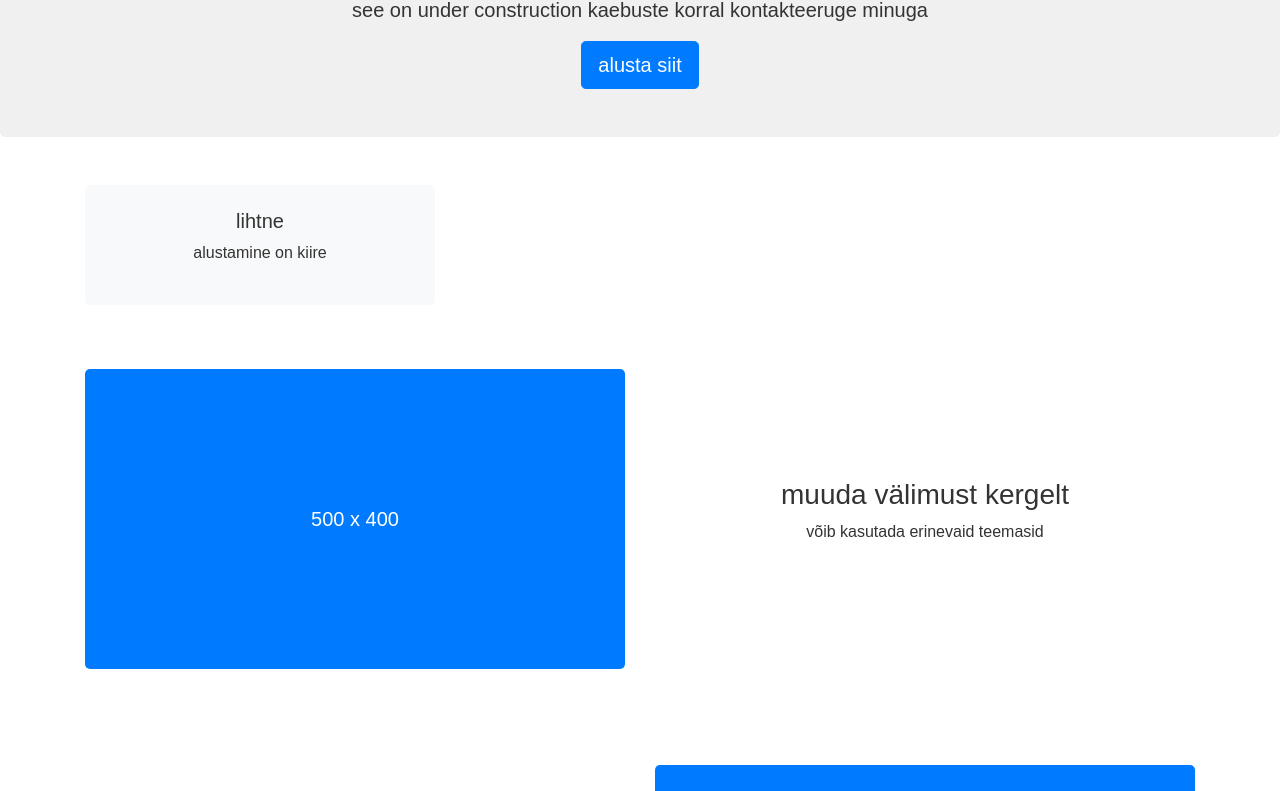
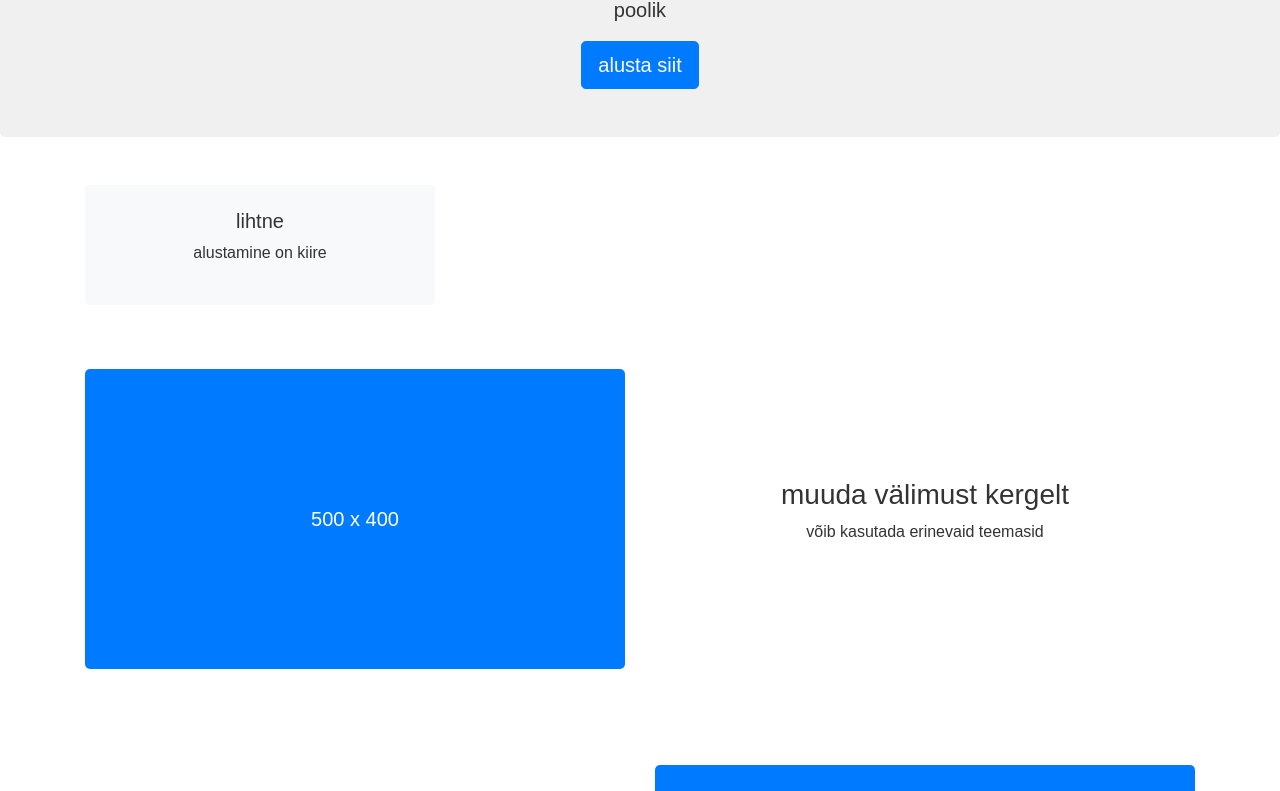
Before and after one commit to GabrielHannikainen/L-pp, a plain HTML site: page Css/iseseisevtoo2.html in a window 1280 px wide. Shown: the part 184-975 px from the top of the page. Drawn offline with nearby package versions, Linux system fonts and the light colour scheme.

Commit message:
Update iseseisevtoo2.html

```diff
--- a/Css/iseseisevtoo2.html
+++ b/Css/iseseisevtoo2.html
@@ -21,7 +21,7 @@
 
   <header class="jumbotron text-center">
     <h1 class="display-4">BS KT</h1>
-    <p class="lead">see on under construction kaebuste korral kontakteeruge minuga</p>
+    <p class="lead">poolik</p>
     <a class="btn btn-primary btn-lg" href="#">alusta siit</a>
   </header>
 
```
